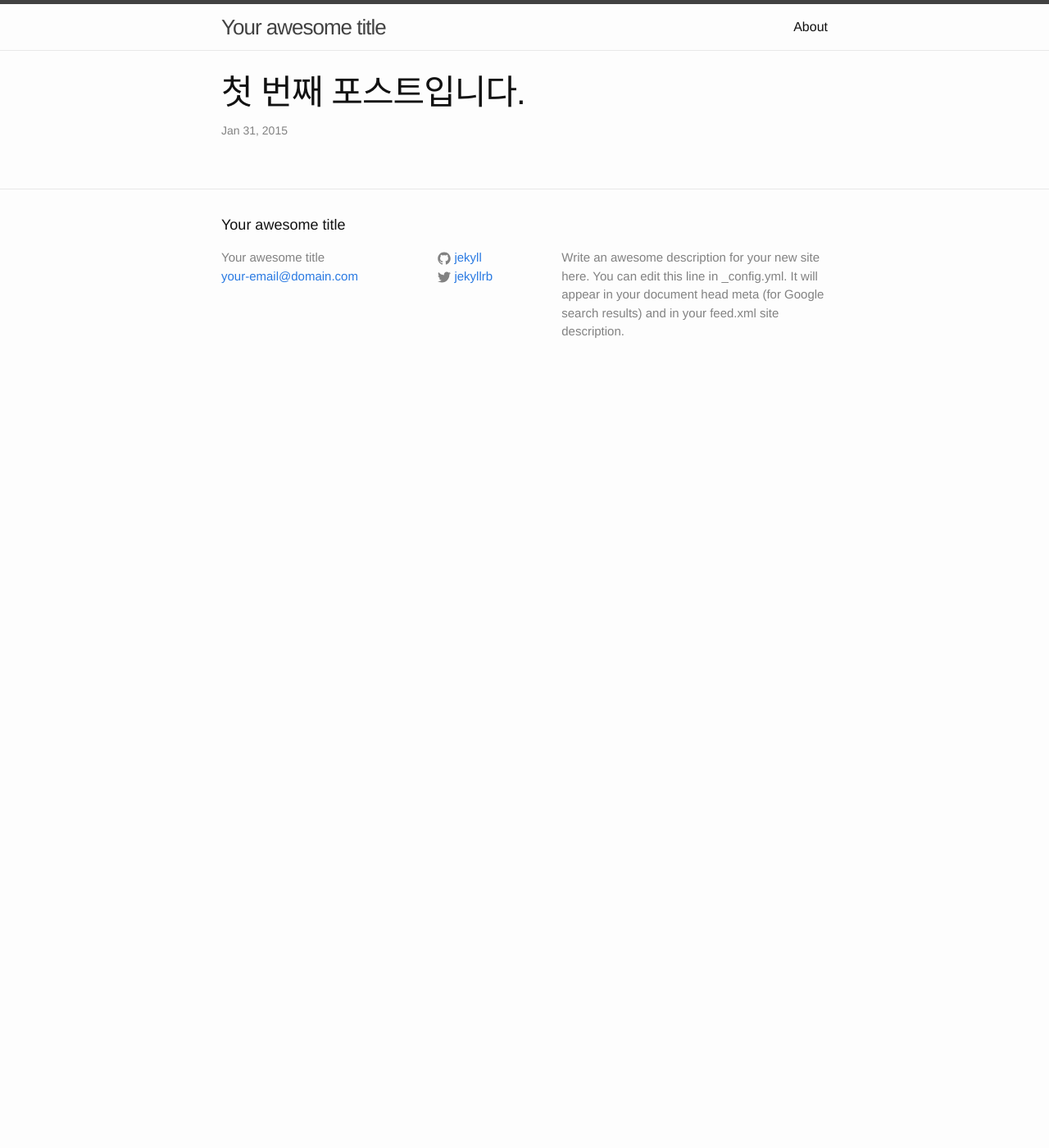
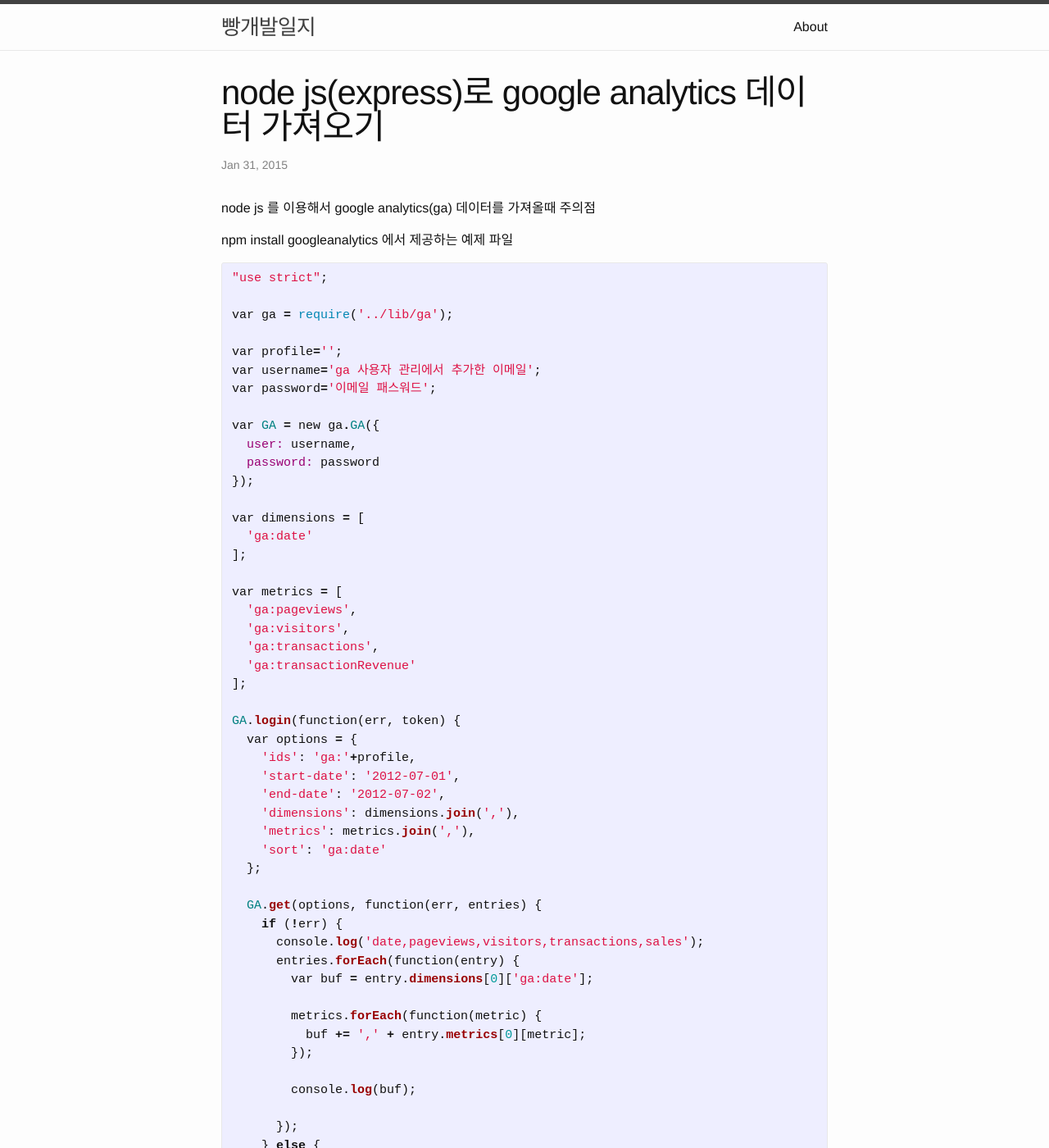
Before and after one commit to jindev/jindev.github.io, a Jekyll site: the page built from _posts/2015-01-31-first-post.markdown, in a window 1280 px wide and 1400 px high. Shown: the whole window at 82% size. Built offline with Jekyll 4.4.1, drawn with Linux system fonts in a browser that asks for light colours; some of the changed text lies outside the part shown.

Commit message:
node js ga post

```diff
--- a/_config.yml
+++ b/_config.yml
@@ -1,14 +1,10 @@
 # Site settings
-title: Your awesome title
-email: your-email@domain.com
-description: > # this means to ignore newlines until "baseurl:"
-  Write an awesome description for your new site here. You can edit this
-  line in _config.yml. It will appear in your document head meta (for
-  Google search results) and in your feed.xml site description.
+title: 빵개발일지
+email: bjkim.dev@gmail.com
 baseurl: "" # the subpath of your site, e.g. /blog/
-url: "http://yourdomain.com" # the base hostname & protocol for your site
-twitter_username: jekyllrb
-github_username:  jekyll
+url: "http://jindev.github.io" # the base hostname & protocol for your site
+
+github_username:  jindev
 
 # Build settings
 markdown: kramdown
--- a/_posts/2015-01-31-first-post.markdown
+++ b/_posts/2015-01-31-first-post.markdown
@@ -1,6 +1,125 @@
 ---
 layout: post
-title:  "첫 번째 포스트입니다."
+title:  "node js(express)로 google analytics 데이터 가져오기"
 date:   2015-01-31 19:11:37
-categories: jekyll update
+categories: node js,google anlytics
 ---
+
+node js 를 이용해서 google analytics(ga) 데이터를 가져올때 주의점
+
+npm install googleanalytics 에서 제공하는 예제 파일
+
+{% highlight ruby %}
+
+"use strict";
+
+var ga = require('../lib/ga');
+
+var profile='';
+var username='ga 사용자 관리에서 추가한 이메일';
+var password='이메일 패스워드';
+
+var GA = new ga.GA({
+  user: username,
+  password: password
+});
+
+var dimensions = [
+  'ga:date'
+];
+
+var metrics = [
+  'ga:pageviews',
+  'ga:visitors',
+  'ga:transactions',
+  'ga:transactionRevenue'
+];
+
+GA.login(function(err, token) {
+  var options = {
+    'ids': 'ga:'+profile,
+    'start-date': '2012-07-01',
+    'end-date': '2012-07-02',
+    'dimensions': dimensions.join(','),
+    'metrics': metrics.join(','),
+    'sort': 'ga:date'
+  };
+
+  GA.get(options, function(err, entries) {
+    if (!err) {
+      console.log('date,pageviews,visitors,transactions,sales');
+      entries.forEach(function(entry) {
+        var buf = entry.dimensions[0]['ga:date'];
+
+        metrics.forEach(function(metric) {
+          buf += ',' + entry.metrics[0][metric];
+        });
+
+        console.log(buf);
+
+      });
+    } else {
+      console.log(err);
+    }
+  });
+});
+
+{% endhighlight %}
+
+내 경우에는
+
+<b>[Error: User does not have sufficient permissions for this profile.]</b>
+
+란 에러가 계속 났다
+
+![ga_admin]({{ site.url }}/assets/ga_admin.png)
+
+
+위에 이미지를 보면 카테고리가 계정, 속성, 보기로 나뉘는데
+그 중 "보기"에서 설정보기 메뉴로 들어가서 나오는
+"보기 ID"의 숫자 값을
+
+![ga_viewID]({{ site.url }}/assets/ga_viewID.png)
+
+var profile= ""  << 요기에 넣어 주면 위와 같은 오류가 나지 않는다~
+
+계정 ID를 넣으면 permissions 오류가 계속 난다.
+
+
+추가로
+
+
+1. BadAuthentication 오류
+
+<b>
+{ [Error: BadAuthentication
+] responseData: 'Error=BadAuthentication\n' }
+</b>
+
+var username 에 ga 사용자 관리에서 지정한 이메일이 아닌 값이 들어가면 나오는 오류( 이메일의 앞 아디부분만 써도 마찬가지 오류가 남)
+
+2. ga api 자료
+
+{% highlight ruby %}
+
+var metrics = [
+  'ga:pageviews',
+  'ga:visitors',
+  'ga:transactions',
+  'ga:transactionRevenue'
+];
+
+{% endhighlight %}
+
+요 부분에 들어가는 내가 가져오고 싶은 ga 데이터 값 api들은
+
+
+
+[Dimensions & Metrics Reference](https://developers.google.com/analytics/devguides/reporting/core/dimsmets)  요기서 확인 할수 있다.
+
+
+예제 파일에서 데이터 가져오기를 성공하면
+
+아래와 같이 터미널에서 가져온 데이터 값을 확인 할 수 있다.
+
+![result]({{ site.url }}/assets/result.png)
```
Also changed, not shown: about.md (+1 -5 lines), assets/ga_admin.png (added), assets/ga_viewID.png (added), assets/result.png (added).
